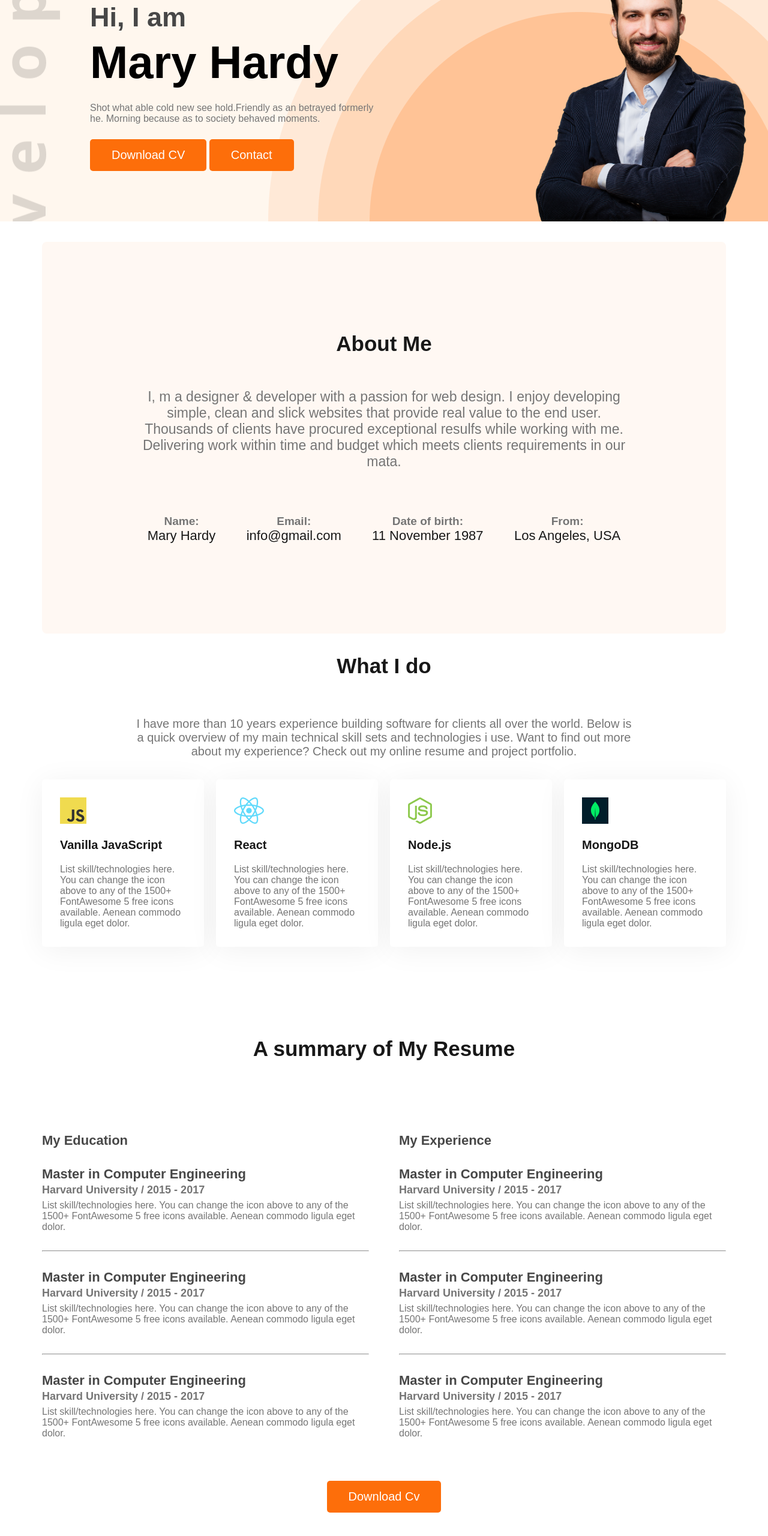
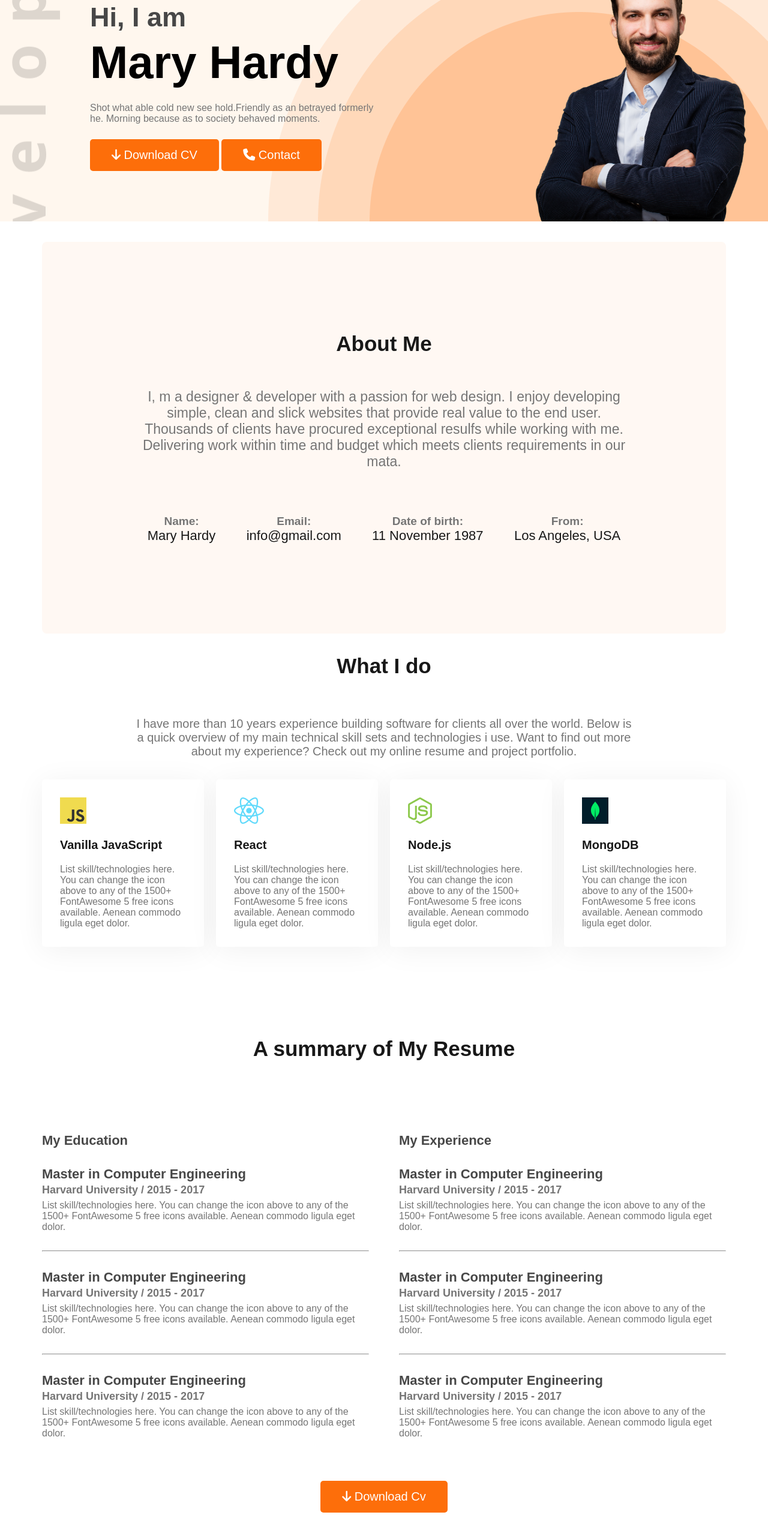
Before and after one commit to SimaurMuhin/web-developer-portfolio, a plain HTML site: page index.html in a window 1280 px wide. Shown: the part 192-2752 px from the top of the page at 60% size. Drawn offline with Linux system fonts and the light colour scheme.

Commit message:
add font awesome

```diff
--- a/index.html
+++ b/index.html
@@ -6,6 +6,8 @@
     <title>MARY</title>
 <link rel="stylesheet" href="styles/portfolio.css">
 <link rel="shortcut icon" href="images/icons/m.png" type="image/x-icon">
+<script src="https://kit.fontawesome.com/ef78e9f3ea.js" crossorigin="anonymous"></script>
+
 </head>
 <body>
     <header class="header">
@@ -26,8 +28,8 @@
 
         <H1 class="banner-discripton">Mary Hardy</H1>
         <p class="banner-para">Shot what able cold new see hold.Friendly as an betrayed formerly he. Morning because as to society behaved moments.</p>
-        <button class="btn-primary">Download CV</button>
-        <button class="btn-primary">Contact</button>
+        <button class="btn-primary"> <i class="fa-solid fa-arrow-down"></i>  Download CV</button>
+        <button class="btn-primary"> <i class="fa-solid fa-phone"></i>         Contact</button>
     </div>
     <img class="pro-pic" src="images/hardy.png" alt="">
 </div>
@@ -177,7 +179,7 @@
   </div>
 
   <div class="download-cv">
-    <button class="btn-primary">Download Cv</button>
+    <button class="btn-primary"> <i class="fa-solid fa-arrow-down"></i> Download Cv</button>
   </div>
 </section>
 </main>
```
